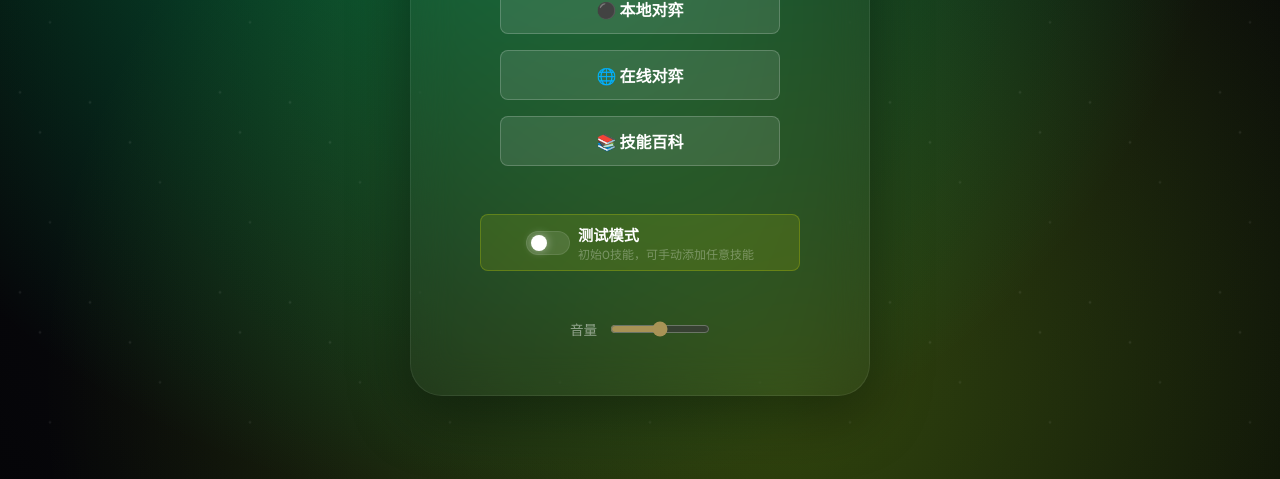
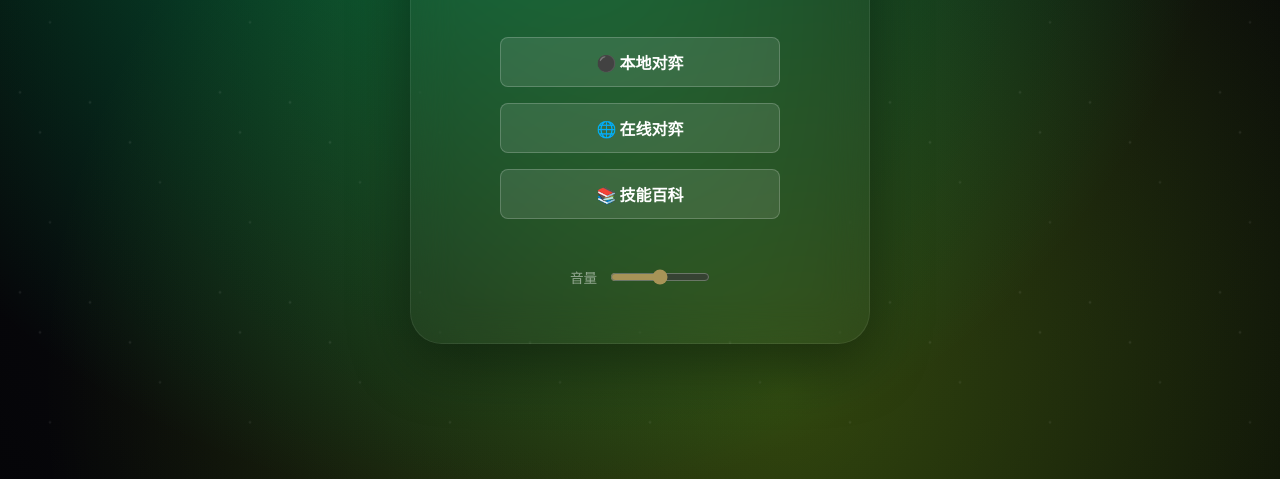
Before and after one commit to sherry-666/super-go, a website: page index.html in a window 1280 px wide. Shown: the part 321-800 px from the top of the page. Drawn offline with Linux system fonts and the light colour scheme; a web font is replaced by a local one.

Commit message:
Fix: Hide Test Mode toggle by default (only visible on /test)

```diff
--- a/index.html
+++ b/index.html
@@ -27,7 +27,7 @@
                 <button id="btn-play-local" class="btn lobby-btn" data-i18n="playLocal">⚫ Play Local</button>
                 <button id="btn-play-online" class="btn lobby-btn" data-i18n="playOnline">🌐 Play Online</button>
                 <a href="/wiki" class="btn lobby-btn" style="text-decoration: none; display: flex; align-items: center; justify-content: center;" data-i18n="wikiTitle">📚 Skill Wiki</a>
-                <div class="test-mode-control" style="display: flex; align-items: center; gap: 0.5rem; background: rgba(255, 255, 0, 0.1); padding: 0.5rem 1rem; border-radius: 8px; border: 1px solid rgba(255, 255, 0, 0.2);">
+                <div class="test-mode-control" style="display: none; align-items: center; gap: 0.5rem; background: rgba(255, 255, 0, 0.1); padding: 0.5rem 1rem; border-radius: 8px; border: 1px solid rgba(255, 255, 0, 0.2);">
                     <label class="toggle-switch">
                         <input type="checkbox" id="test-mode-toggle">
                         <span class="slider"></span>
```
